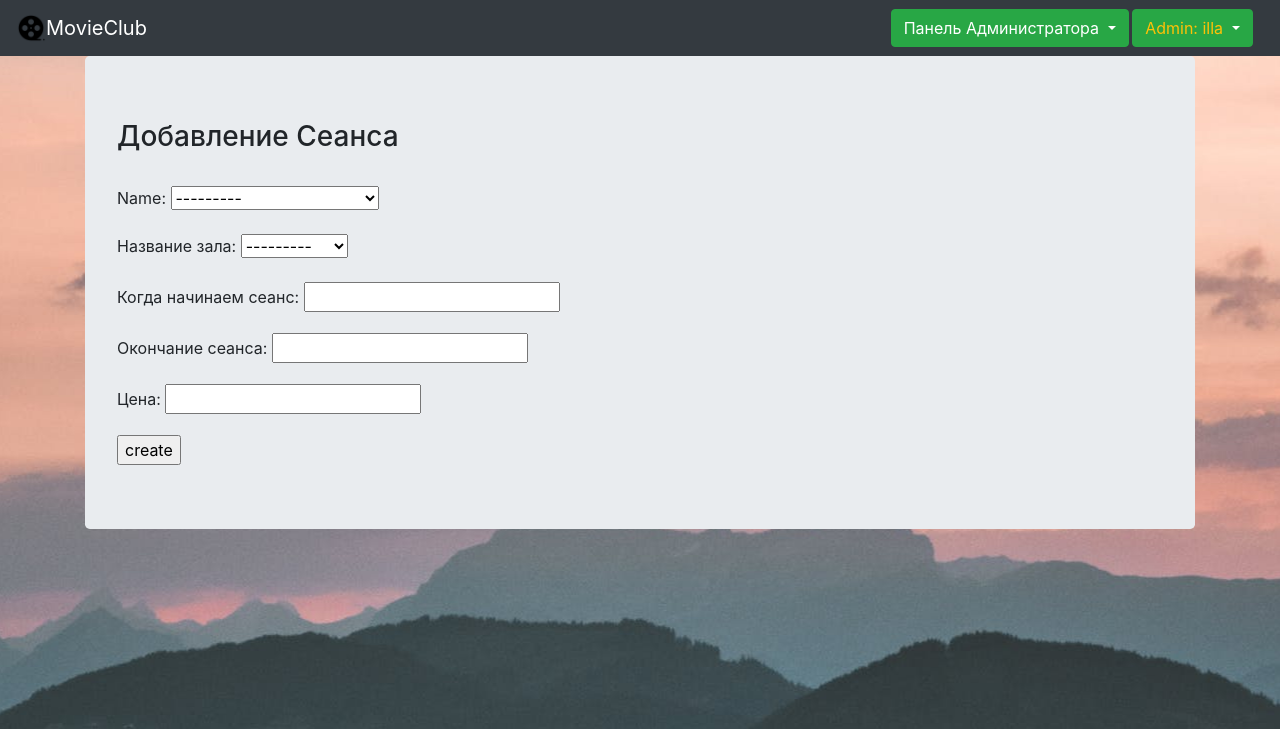
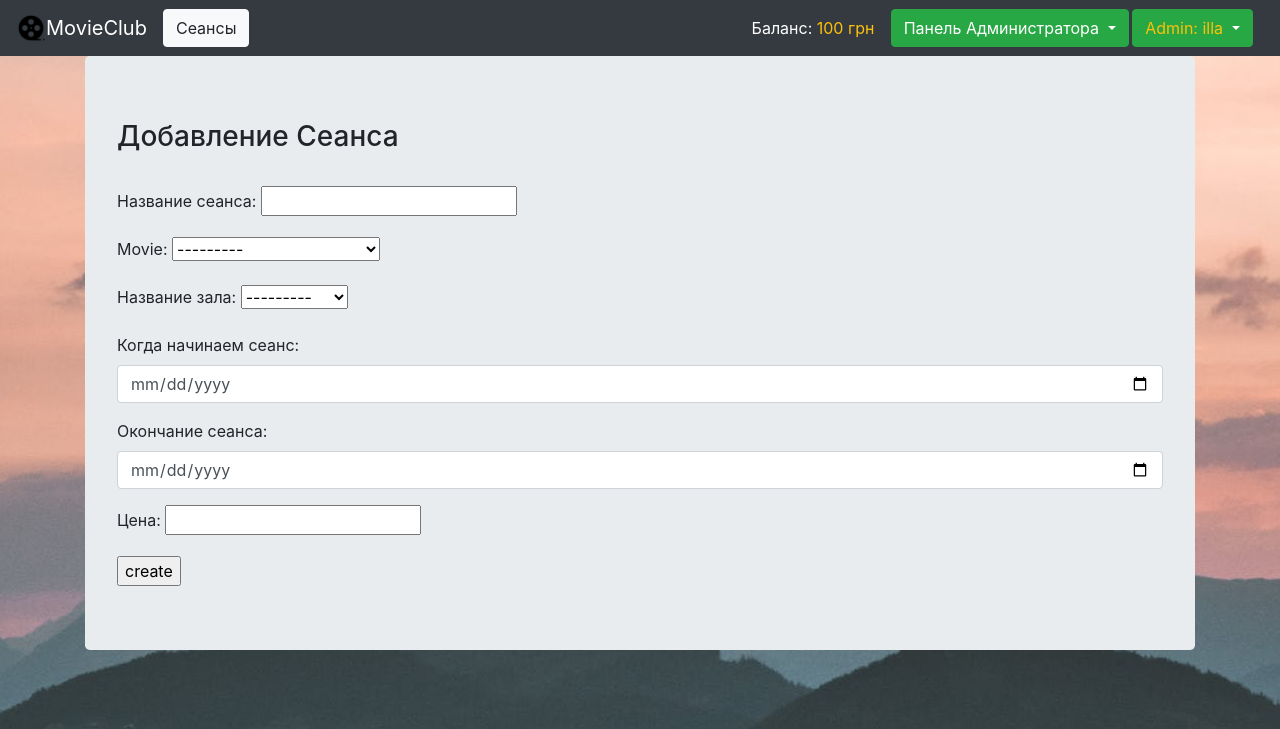
Before and after one commit to Rudolfowich/Cinema, a Django app: page /create_session/ in a window 1280 px wide. Shown: the top 729 px of the page. Run offline with Django 3.2, Linux system fonts and the light colour scheme; a user stored in the database is signed in; data comes from the database, SQL or seed files in the repository; some libraries are stand-ins or nearby versions.

Commit message:
Middleware, new forms and bla bla blaa

```diff
--- a/Cinema/settings.py
+++ b/Cinema/settings.py
@@ -103,7 +103,7 @@ AUTH_PASSWORD_VALIDATORS = [
 # Internationalization
 # https://docs.djangoproject.com/en/3.0/topics/i18n/
 
-LANGUAGE_CODE = 'en-us'
+LANGUAGE_CODE = 'ru-ru'
 
 TIME_ZONE = 'UTC'
 
--- a/movie/forms.py
+++ b/movie/forms.py
@@ -1,5 +1,6 @@
-from django.forms import ModelForm, DateInput, TimeInput, DateTimeInput
 from django import forms
+from django.forms import ModelForm, DateInput, DateTimeInput, MultiWidget
+
 from movie.models import Movie, Session, Images, MovieRoom
 
 
@@ -9,16 +10,23 @@ class MovieForm(forms.ModelForm):
         fields = ['name', 'description', 'category', 'poster', 'year', 'url', 'youtube']
 
 
-class SessionForm(ModelForm):
+class SessionForm(forms.ModelForm, MultiWidget):
     class Meta:
         model = Session
         fields = (
             'name',
+            'movie',
             'room_name',
             'start',
             'end',
             'price',
         )
+        widgets = {
+            'start': DateInput(format='%d/%m/%Y', attrs={
+                'class': 'form-control', 'placeholder': 'Select a date', 'type': 'date'}),
+            'end': DateInput(format='%d/%m/%Y', attrs={
+                'class': 'form-control', 'placeholder': 'Select a date', 'type': 'date'}),
+        }
 
 
 class ImageReview(ModelForm):
--- a/movie/models.py
+++ b/movie/models.py
@@ -1,4 +1,6 @@
 from django.db import models
+
+from authorization.models import User
 
 
 class Movie(models.Model):
@@ -31,14 +33,27 @@ class Images(models.Model):
 
 
 class Session(models.Model):
-    name = models.ForeignKey('Movie', on_delete=models.CASCADE)
+    name = models.CharField(verbose_name='Название сеанса', max_length=200)
+    movie = models.ForeignKey('Movie', on_delete=models.CASCADE)
     room_name = models.ForeignKey('MovieRoom', verbose_name="Название зала", on_delete=models.CASCADE)
     start = models.DateTimeField(verbose_name='Когда начинаем сеанс')
     end = models.DateTimeField(verbose_name='Окончание сеанса')
     price = models.PositiveIntegerField(verbose_name='Цена')
 
+    class Meta:
+        ordering = ['-start', ]
+
     def __str__(self):
         return f"{self.name}"
+
+
+class Ticket(models.Model):
+    quantity = models.IntegerField(null=True)
+    session = models.ForeignKey(Session, on_delete=models.CASCADE)
+    user = models.ForeignKey('authorization.User', on_delete=models.CASCADE)
+
+    def __str__(self):
+        return f'{self.session}'
 
 
 class MovieRoom(models.Model):
--- a/movie/urls_movie.py
+++ b/movie/urls_movie.py
@@ -8,6 +8,7 @@ urlpatterns = [
     path('create/', MovieCreate.as_view(), name='create'),
     path('', MovieView.as_view(), name='home'),
     path('CreateRoom/', MovieRoomCreate.as_view(), name='MovieRoomCreate'),
+    path('SessionList/', SessionList.as_view(), name='sessialister'),
     path('CreateReview/', MovieReviewCreate.as_view(), name='movieReview'),
     path('<slug:slug>/', MovieDetail.as_view(), name='movieinfo'),
 ]
--- a/movie/views.py
+++ b/movie/views.py
@@ -10,9 +10,9 @@ from .models import Movie, Session, Images, MovieRoom
 from .forms import MovieForm, SessionForm, ImageReview, MovieSizeForm
 
 
-
 class MovieView(ListView):
     paginate_by = 3
+
     def get(self, request):
         movies = Movie.objects.all()
         return render(request, "movie/afisha.html", {"movie_list": movies})
@@ -73,3 +73,16 @@ class MovieRoomCreate(CreateView, LoginRequiredMixin):
     form_class = MovieSizeForm
     template_name = 'movie/create_room.html'
     success_url = '/'
+
+
+class DateMoney:
+    def get_price(self):
+        return Session.objects.values('price')
+
+    def get_date(self):
+        return Session.objects.values('start')
+
+
+class SessionList(DateMoney, ListView):
+    model = Session
+    template_name = 'movie/session_list.html'
--- a/templates/base.html
+++ b/templates/base.html
@@ -21,7 +21,8 @@
     <style>
         {% block style %}
         {% endblock %}
-    .col-md-7{
+
+        .col-md-7 {
             position: relative;
             width: 100%;
             padding-right: 0px;
@@ -33,7 +34,7 @@
 <nav class="navbar navbar-expand-lg navbar-dark bg-dark">
     <img src="../media/bg.png" width="30" height="30">
     <a class="navbar-brand" href="{% url 'home' %}">MovieClub</a>
-
+    <a href='{% url 'sessialister' %}' type="button" class="btn btn-light">Сеансы</a>
     <button class="navbar-toggler" type="button" data-toggle="collapse" data-target="#navbarSupportedContent"
             aria-controls="navbarSupportedContent" aria-expanded="false" aria-label="Toggle navigation">
         <span class="navbar-toggler-icon"></span>
@@ -43,16 +44,19 @@
         <ul class="navbar-nav mr-auto">
             </li>
         </ul>
-        {% if user.is_authenticated %}{% else %}<a href="{% url 'register' %}" class="btn btn-warning">Регистрация</a>
+        {% if not user.is_authenticated %}<a href="{% url 'register' %}" class="btn btn-warning">Регистрация</a>
             <a href="{% url 'login' %}" class="btn btn-warning">Логин</a>
 
             </ul>
         {% endif %}
+    {% if request.user.is_superuser %}
+        <div class="col-md-2"><a class="text-white">Баланс:<a class="text-warning"> {{ user.money }} грн</a></a></div>{% endif %}
         <div class="row">
             <div class="col-md-7">
                 {% if request.user.is_superuser %}
                     <div class="btn-group">
-            <button type="button" class="btn btn-success dropdown-toggle" data-toggle="dropdown" aria-haspopup="true"
+                        <button type="button" class="btn btn-success dropdown-toggle" data-toggle="dropdown"
+                                aria-haspopup="true"
                                 aria-expanded="false">
                             Панель Администратора
                         </button>
@@ -69,7 +73,8 @@
             </div>
             <div class="col">
                 {% if user.is_authenticated %}
-            <div class="btn-group">
+                    {% if not user.is_superuser %}
+                    <a class="text-white">Баланс:<a class="text-warning"> {{ user.money }} грн</a></a>{% endif %}
                     <button type="button" class="btn btn-success dropdown-toggle" data-toggle="dropdown"
                             aria-haspopup="true" aria-expanded="false">
                         {% if request.user.is_superuser %}
@@ -84,7 +89,6 @@
                         <a class="dropdown-item" href="{% url 'logout' %}">Выйти</a>
                     </div>
                     </div>
-
                 {% endif %}
         </div>
     </div>
```
Also changed, not shown: templates/movie/session_list.html (added, +22 -0 lines), db.sqlite3. Lines whose indentation alone changed are shown as unchanged.
